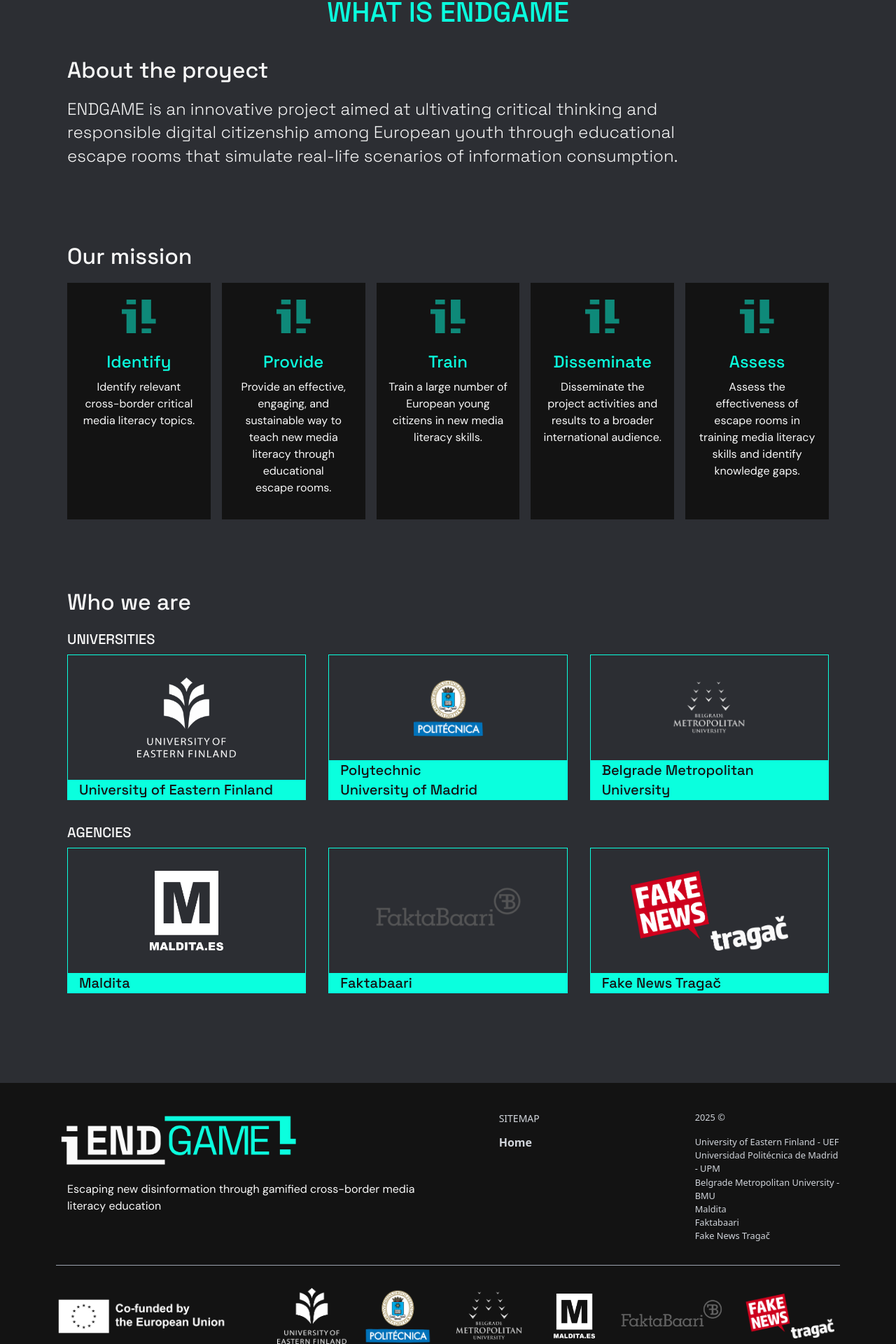
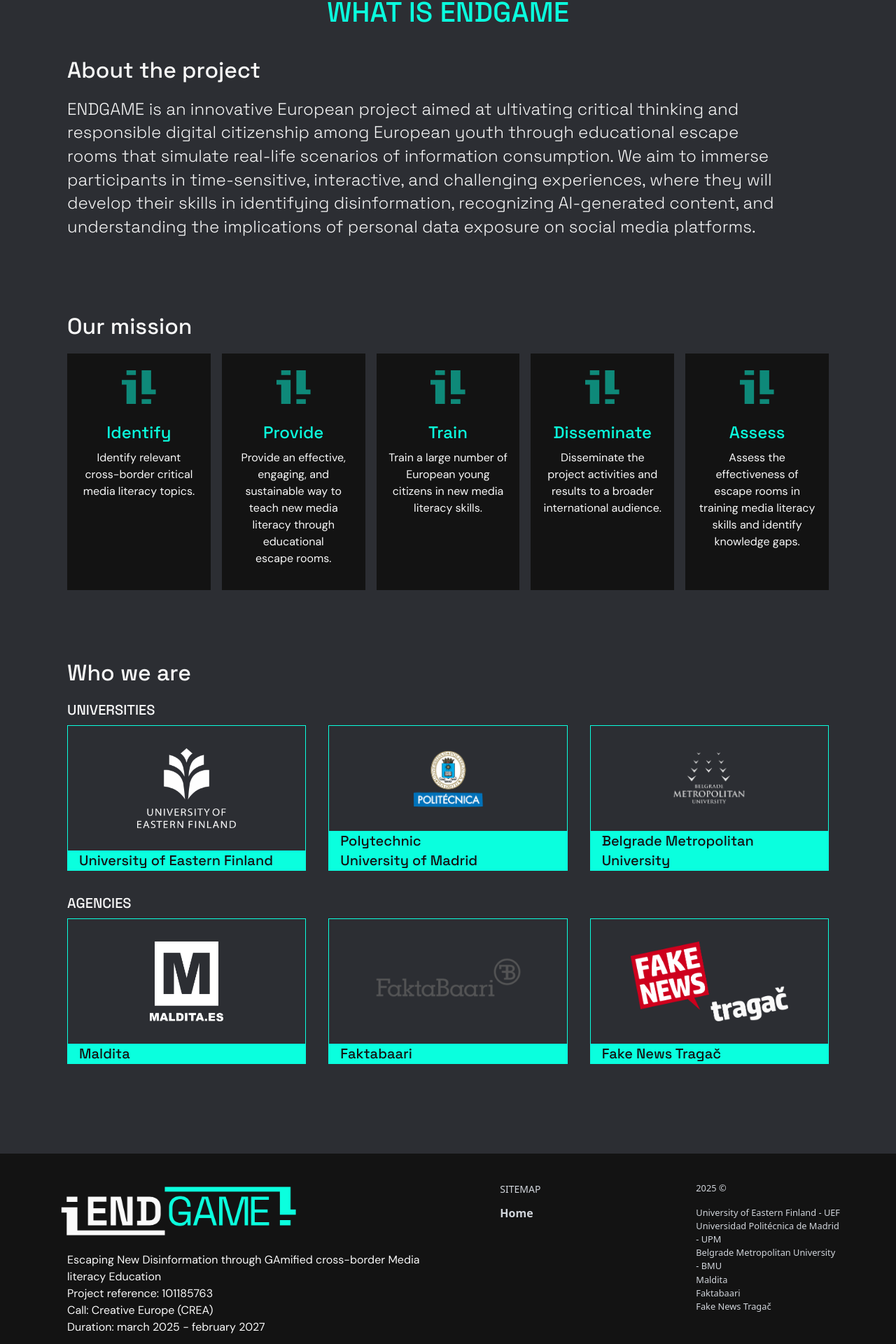
Before and after one commit to ENDGAMEPROJECT/endgameproject.github.io, a Next.js app: page / in a window 1280 px wide. Shown: the part 858-2778 px from the top of the page at 70% size. Built offline with nearby package versions, Linux system fonts and the light colour scheme.

Commit message:
new version

```diff
--- a/components/core/Footer.jsx
+++ b/components/core/Footer.jsx
@@ -36,9 +36,18 @@
           />
           <div className=" flex justify-center flex-col gap-0 xs:gap-2 md:flex-col md:gap-0">
             <Text className="pl-4 max-w-[35ch]">
-              Escaping new disinformation through gamified cross-border media
-              literacy education
+            {t("home.description")}
             </Text>
+            <Text className="pl-4 max-w-[35ch]">
+            {t("footer.projectRef")}: <a href="https://ec.europa.eu/info/funding-tenders/opportunities/portal/screen/opportunities/projects-details/43251814/101185763/CREA2027?keywords=MEDIALITERACY&isExactMatch=false&order=DESC&pageNumber=1&pageSize=50&sortBy=title" target="_blank">101185763</a>
+            </Text>
+            <Text className="pl-4 max-w-[35ch]">
+            {t("footer.projectCall")}: Creative Europe (CREA)
+            </Text>
+            <Text className="pl-4 max-w-[35ch]">
+            {t("footer.projectDuration")}: {t("footer.projectDurationContent")}
+            </Text>
+
             {/* <div className="flex flex-row">
               <EmailOutlinedIcon
                 className="mr-2 mt-0.5"
--- a/constants/langs/en.js
+++ b/constants/langs/en.js
@@ -13,13 +13,13 @@
   home: {
     title: "",
     description:
-      "Escaping new disinformation through gamified cross-border media literacy education",
+      "Escaping New Disinformation through GAmified cross-border Media literacy Education",
     'action-button': "CTA button",
     aboutSection: "What is ENDGAME",
     about: {
-      title: "About the proyect",
+      title: "About the project",
       content:
-        "ENDGAME is an innovative project aimed at ultivating critical thinking and responsible digital citizenship among European youth through educational escape rooms that simulate real-life scenarios of information consumption.",
+        "ENDGAME is an innovative European project aimed at ultivating critical thinking and responsible digital citizenship among European youth through educational escape rooms that simulate real-life scenarios of information consumption. We aim to immerse participants in time-sensitive, interactive, and challenging experiences, where they will develop their skills in identifying disinformation, recognizing AI-generated content, and understanding the implications of personal data exposure on social media platforms.",
     },
     mission: {
       title: "Our mission",
@@ -163,6 +163,10 @@
     direction3: "28040 Madrid",
   },
   footer: {
+    projectRef: "Project reference",
+    projectCall: "Call",
+    projectDuration: "Duration",
+    projectDurationContent: "march 2025 - february 2027",
     title1: "Sitemap",
     title2: "Follow us!",
     title3: "Partners",
--- a/constants/langs/es.js
+++ b/constants/langs/es.js
@@ -13,14 +13,13 @@
   },
   home: {
     title: "",
-    description:
-      "Lucha contra la desinformación a través de escaperooms educativas",
+    description: "Escaping New Disinformation through GAmified cross-border Media literacy Education",
     "action-button": "CTA button",
     aboutSection: "Qué es ENDGAME",
     about: {
       title: "Sobre el proyecto",
       content:
-        "ENDGAME is an innovative project aimed at ultivating critical thinking and responsible digital citizenship among European youth through educational escape rooms that simulate real-life scenarios of information consumption.",
+        "ENDGAME es un proyecto Europeo innovador destinado a fomentar el pensamiento crítico y la ciudadanía digital responsable entre los jóvenes a través de escape rooms educativas que simulan escenarios reales de consumo de información.",
     },
     mission: {
       title: "Objetivos",
@@ -142,6 +141,10 @@
   },
 
   footer: {
+    projectRef: "Referencia del proyecto",
+    projectCall: "Call",
+    projectDuration: "Duración",
+    projectDurationContent: "marzo 2025 - febrero 2027",
     title1: "Secciones",
     title2: "Síguenos en:",
     title3: "Colaboran",
```
Also changed, not shown: 14 other files (tests, documents, lock files or other folders).
